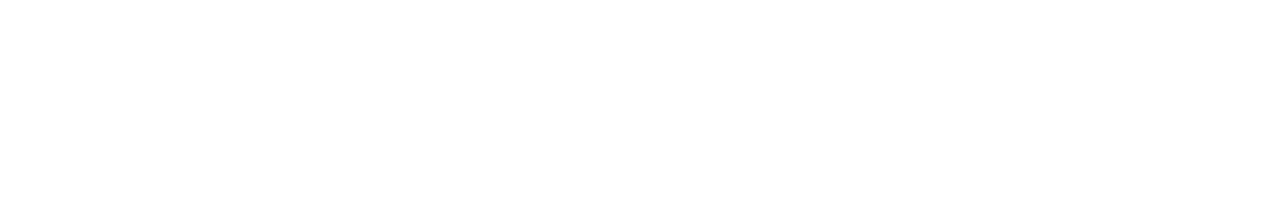
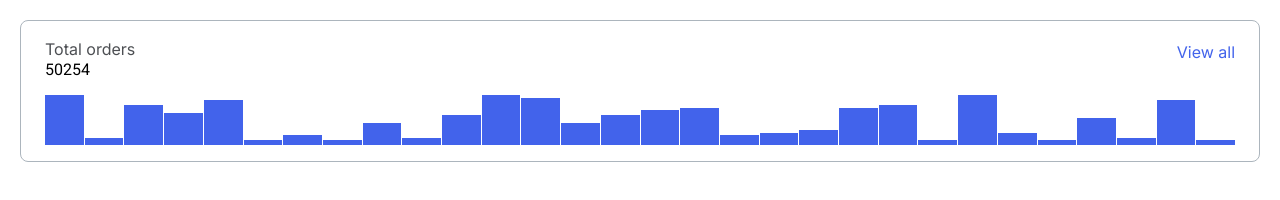
Before and after one commit to js-tasks-ru/htmlcss-20230911-4_ostgerman, a website: page 04-lection2/01-histogram/index.html in a window 1280 px wide. Drawn offline with Linux system fonts and the light colour scheme.

Commit message:
Add histogram

```diff
--- a/04-lection2/01-histogram/histogram.css
+++ b/04-lection2/01-histogram/histogram.css
@@ -0,0 +1,152 @@
+.histogram {
+  margin: 0;
+  padding: 16px 24px;
+  border: 1px solid var(--alternate-border);
+  border-radius: 8px;
+  background: var(--white);
+}
+
+.histogram__legend {
+  display: flex;
+  flex-direction: row;
+  justify-content: space-between;
+}
+
+.histogram__caption {
+  display: flex;
+  flex-direction: column;
+}
+
+.histogram__caption-text {
+  color: var(--black);
+
+  font-family: Inter;
+  font-size: 16px;
+  font-style: normal;
+  font-weight: 400;
+  line-height: 24px;
+
+  opacity: 0.8;
+}
+
+.histogram__caption-value {
+
+  margin: 0 0 6px;
+
+  color: var(--black);
+  /* p */
+  font-family: Inter;
+  font-size: 20px;
+  font-style: normal;
+  font-weight: 400;
+  line-height: 26px;
+}
+
+.histogram__link {
+
+  margin: 3px 0 0;
+
+  text-decoration: none;
+  color: #4263EB;
+  text-align: right;
+  /* p */
+  font-family: Inter;
+  font-size: 16px;
+  font-style: normal;
+  font-weight: 400;
+  line-height: 24px;
+  /* 150% */
+}
+
+.histogram__figure {
+  margin-top: 16px;
+  display: flex;
+  align-items: flex-end;
+  gap: 1px;
+  height: 50px;
+}
+
+.histogram__bar {
+  flex-grow: 1;
+  background: #4263EB;
+}
+
+.histogram__bar_5 {
+  height: 5%
+}
+
+.histogram__bar_10 {
+  height: 10%
+}
+
+.histogram__bar_15 {
+  height: 15%
+}
+
+.histogram__bar_20 {
+  height: 20%
+}
+
+.histogram__bar_25 {
+  height: 25%
+}
+
+.histogram__bar_30 {
+  height: 30%
+}
+
+.histogram__bar_35 {
+  height: 35%
+}
+
+.histogram__bar_40 {
+  height: 40%
+}
+
+.histogram__bar_45 {
+  height: 45%
+}
+
+.histogram__bar_50 {
+  height: 50%
+}
+
+.histogram__bar_55 {
+  height: 55%
+}
+
+.histogram__bar_60 {
+  height: 60%
+}
+
+.histogram__bar_65 {
+  height: 65%
+}
+
+.histogram__bar_70 {
+  height: 70%
+}
+
+.histogram__bar_75 {
+  height: 75%
+}
+
+.histogram__bar_80 {
+  height: 80%
+}
+
+.histogram__bar_85 {
+  height: 85%
+}
+
+.histogram__bar_90 {
+  height: 90%
+}
+
+.histogram__bar_95 {
+  height: 95%
+}
+
+.histogram__bar_100 {
+  height: 100%
+}
--- a/04-lection2/01-histogram/index.html
+++ b/04-lection2/01-histogram/index.html
@@ -1,11 +1,61 @@
 <!DOCTYPE html>
 <!-- Страница с гистограммой -->
 <html lang="ru">
-    <head>
-        <link rel="stylesheet" href="../../assets/css/main.css">
-        <link rel="stylesheet" href="./histogram.css">
-    </head>
-    <body>
 
-    </body>
+<head>
+  <link rel="stylesheet" href="../../assets/css/main.css">
+  <link rel="stylesheet" href="./histogram.css">
+  <style>
+    .histogram__showcase {
+      padding: 20px;
+    }
+  </style>
+</head>
+
+<body>
+  <section class="histogram__showcase">
+  <figure class="histogram">
+    <div class="histogram__legend">
+      <div class="histogram__caption">
+        <figcaption class="histogram__caption-text">Total orders</figcaption>
+        <span class="historgram__caption-value">50254</span>
+      </div>
+      <a class="histogram__link" href="#">View all</a>
+    </div>
+    <div class="histogram__figure">
+      <div class="histogram__bar histogram__bar_100"></div>
+      <div class="histogram__bar histogram__bar_15"></div>
+      <div class="histogram__bar histogram__bar_80"></div>
+      <div class="histogram__bar histogram__bar_65"></div>
+      <div class="histogram__bar histogram__bar_90"></div>
+      <div class="histogram__bar histogram__bar_10"></div>
+      <div class="histogram__bar histogram__bar_20"></div>
+      <div class="histogram__bar histogram__bar_10"></div>
+      <div class="histogram__bar histogram__bar_45"></div>
+      <div class="histogram__bar histogram__bar_15"></div>
+      <div class="histogram__bar histogram__bar_60"></div>
+      <div class="histogram__bar histogram__bar_100"></div>
+      <div class="histogram__bar histogram__bar_95"></div>
+      <div class="histogram__bar histogram__bar_45"></div>
+      <div class="histogram__bar histogram__bar_60"></div>
+      <div class="histogram__bar histogram__bar_70"></div>
+      <div class="histogram__bar histogram__bar_75"></div>
+      <div class="histogram__bar histogram__bar_20"></div>
+      <div class="histogram__bar histogram__bar_25"></div>
+      <div class="histogram__bar histogram__bar_30"></div>
+      <div class="histogram__bar histogram__bar_75"></div>
+      <div class="histogram__bar histogram__bar_80"></div>
+      <div class="histogram__bar histogram__bar_10"></div>
+      <div class="histogram__bar histogram__bar_100"></div>
+      <div class="histogram__bar histogram__bar_25"></div>
+      <div class="histogram__bar histogram__bar_10"></div>
+      <div class="histogram__bar histogram__bar_55"></div>
+      <div class="histogram__bar histogram__bar_15"></div>
+      <div class="histogram__bar histogram__bar_90"></div>
+      <div class="histogram__bar histogram__bar_10"></div>
+    </div>
+  </figure>
+</section>
+</body>
+
 </html>
```
